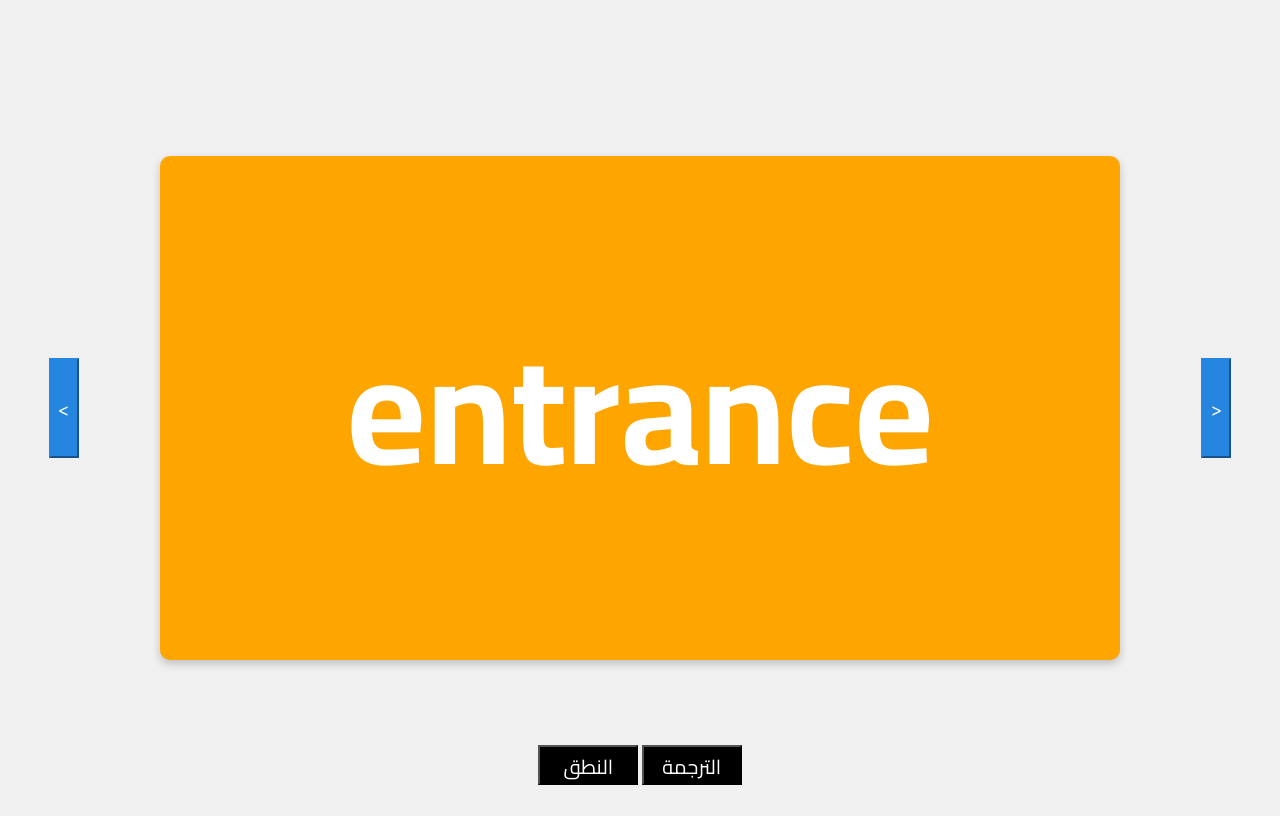
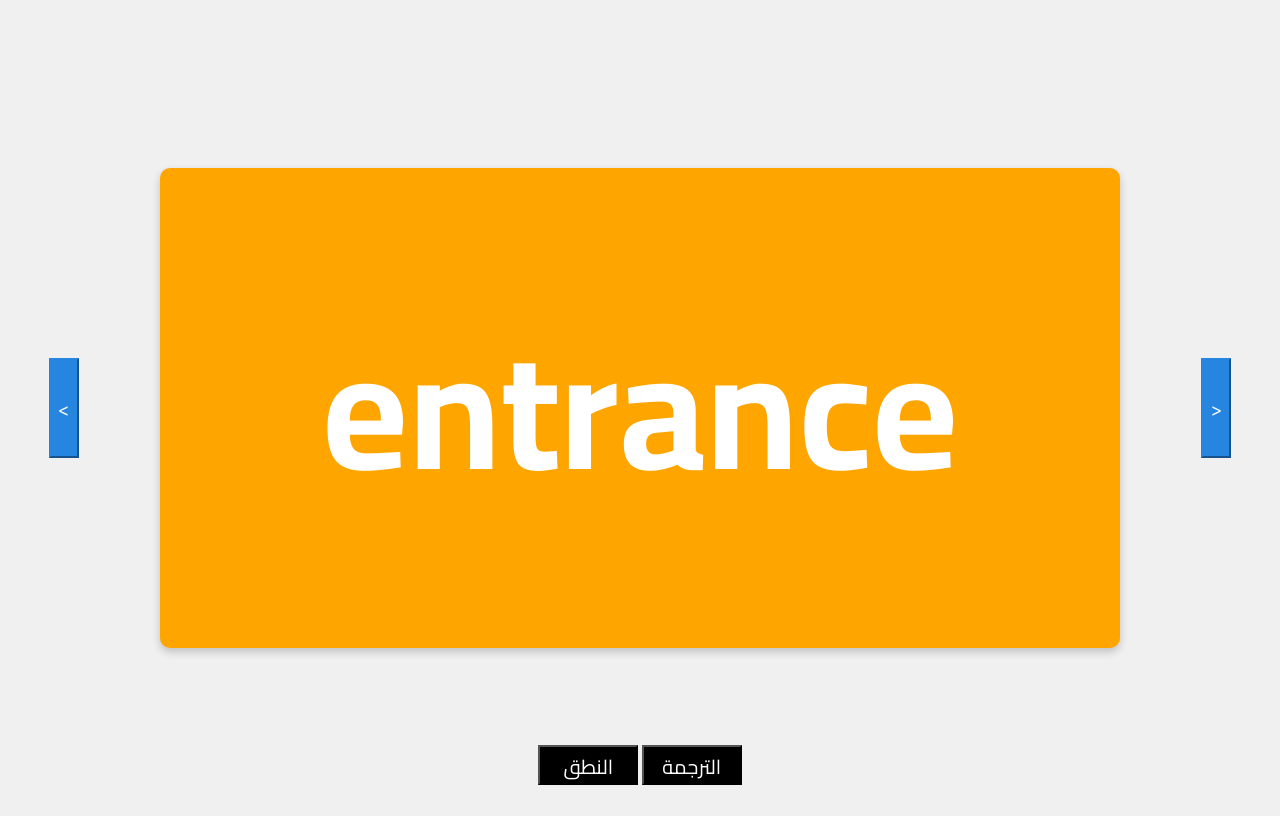
Before and after one commit to Khalid-Zaki22/Entrance, a plain HTML site: page index.html in a window 1280 px wide. Drawn offline with Linux system fonts and the light colour scheme.

Commit message:
Update vocabs.css

```diff
--- a/css/vocabs.css
+++ b/css/vocabs.css
@@ -28,7 +28,7 @@ body {
 .flip-card {
     background-color: transparent;
     width: 75vw;
-    height: 63vh;
+    height: 60vh;
     perspective: 1000px;
     /* Enables 3D effect */
     cursor: pointer;
@@ -73,7 +73,7 @@ img {
 .flip-card-front {
     background-color: orange;
     color: white;
-    font-size: 12vw;
+    font-size: 13vw;
 }
 
 .flip-card-back {
```
